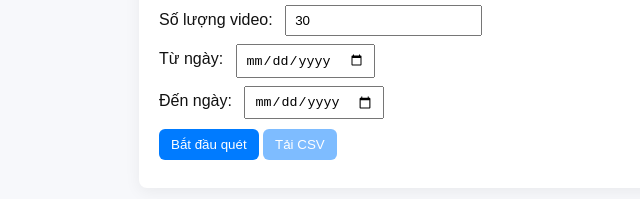
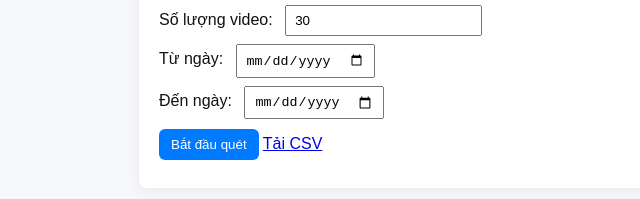
Before and after one commit to thanhnhut201294/tiktok-scan, a plain HTML site: page index.html in a window 1280 px wide. Shown: the part 141-340 px from the top of the page, without its empty margins (31-671 px from the left). Drawn offline with Linux system fonts and the light colour scheme.

Commit message:
Update index.html

```diff
--- a/index.html
+++ b/index.html
@@ -16,7 +16,8 @@
       <label>Đến ngày: <input id="end" type="date" /></label>
       <div class="actions">
         <button id="fetchBtn">Bắt đầu quét</button>
-        <button id="downloadCsvBtn" disabled>Tải CSV</button>
+        <a id="downloadCsvBtn" class="btn" href="#" disabled>Tải CSV</a>
+
       </div>
     </div>
 
```
